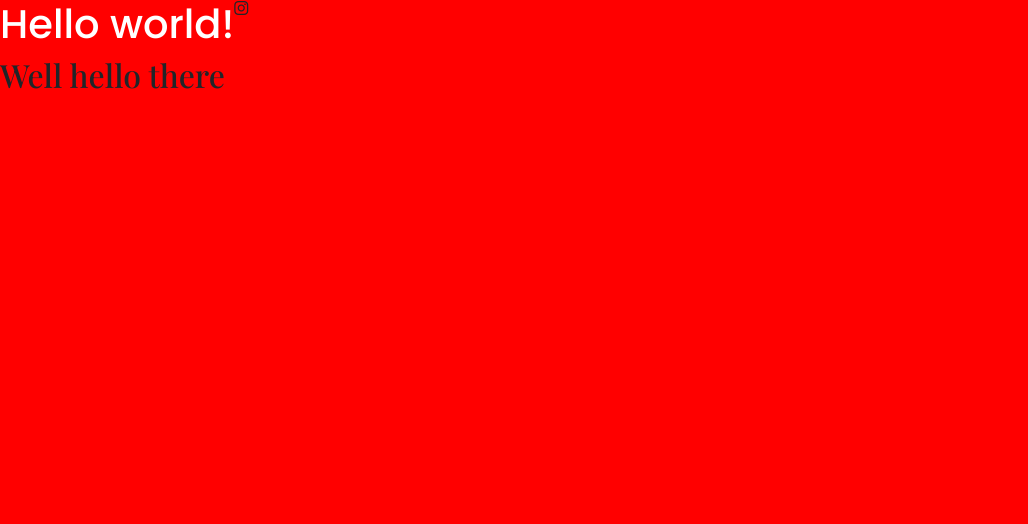
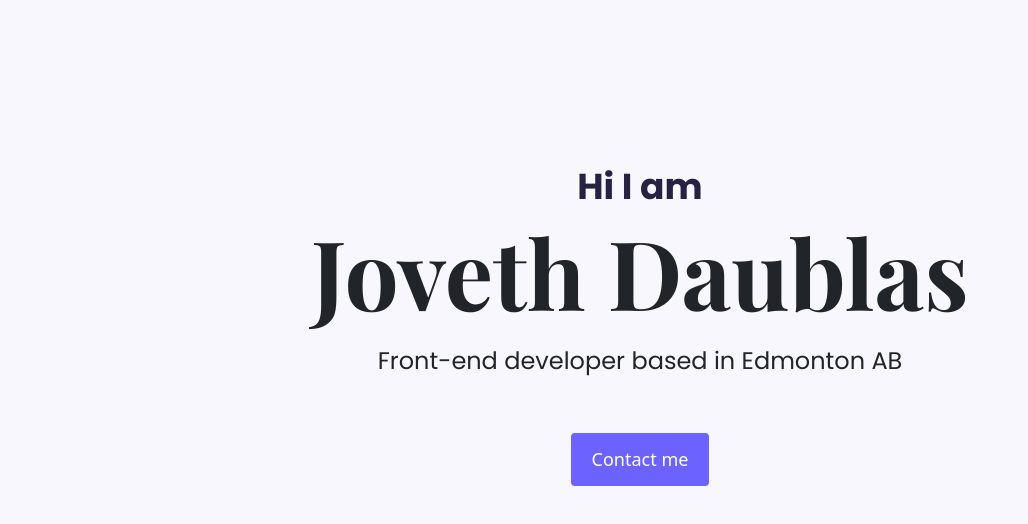
Before and after one commit to jdaublas/Porfolio, a plain HTML site: page index.html in a window 1280 px wide. Shown: the whole page, without its empty margins (0-1028 px from the left). Drawn offline with nearby package versions, Linux system fonts and the light colour scheme.

Commit message:
Changed styling

```diff
--- a/index.html
+++ b/index.html
@@ -35,10 +35,13 @@
     <title>Porfolio</title>
   </head>
   <body>
-    <div class="d-flex">
-      <h1>Hello world!</h1>
-      <i class="fab fa-instagram"></i>
+    <div class="hero">
+      <p>Hi I am</p>
+      <h1>Joveth Daublas</h1>
+      <h2 class="mb-5">Front-end developer based in Edmonton AB</h2>
+      <div>
+        <a href="#" class="btn btn-branding">Contact me</a>
+      </div>
     </div>
-    <h2>Well hello there</h2>
   </body>
 </html>
--- a/styles/style.css
+++ b/styles/style.css
@@ -1,13 +1,48 @@
-body {
-  background-color: red;
+h1,
+h2,
+h3,
+h4,
+h5,
+h6 {
+  font-family: "Playfair Display", serif;
+  font-weight: bold;
 }
 
 h1 {
-  color: white;
+  font-size: 96px;
+}
 
+p {
   font-family: "Poppins", sans-serif;
 }
 
-h2 {
-  font-family: "Playfair Display", serif;
+/*****first section of website*****/
+
+.hero {
+  background-color: #f9f7fe;
+  text-align: center;
+  padding: 160px 20px;
 }
+
+.hero p {
+  font-size: 36px;
+  font-weight: bold;
+  margin: 0;
+  color: #272142;
+}
+
+.hero h2 {
+  font-family: "Poppins", sans-serif;
+  line-height: 2;
+  font-weight: normal;
+  font-size: 24px;
+}
+
+.btn-branding {
+  background: #6c63ff;
+  border-radius: 4px;
+  color: white;
+  font-size: 18px;
+  line-height: 27px;
+  padding: 12px 20px;
+}
```
